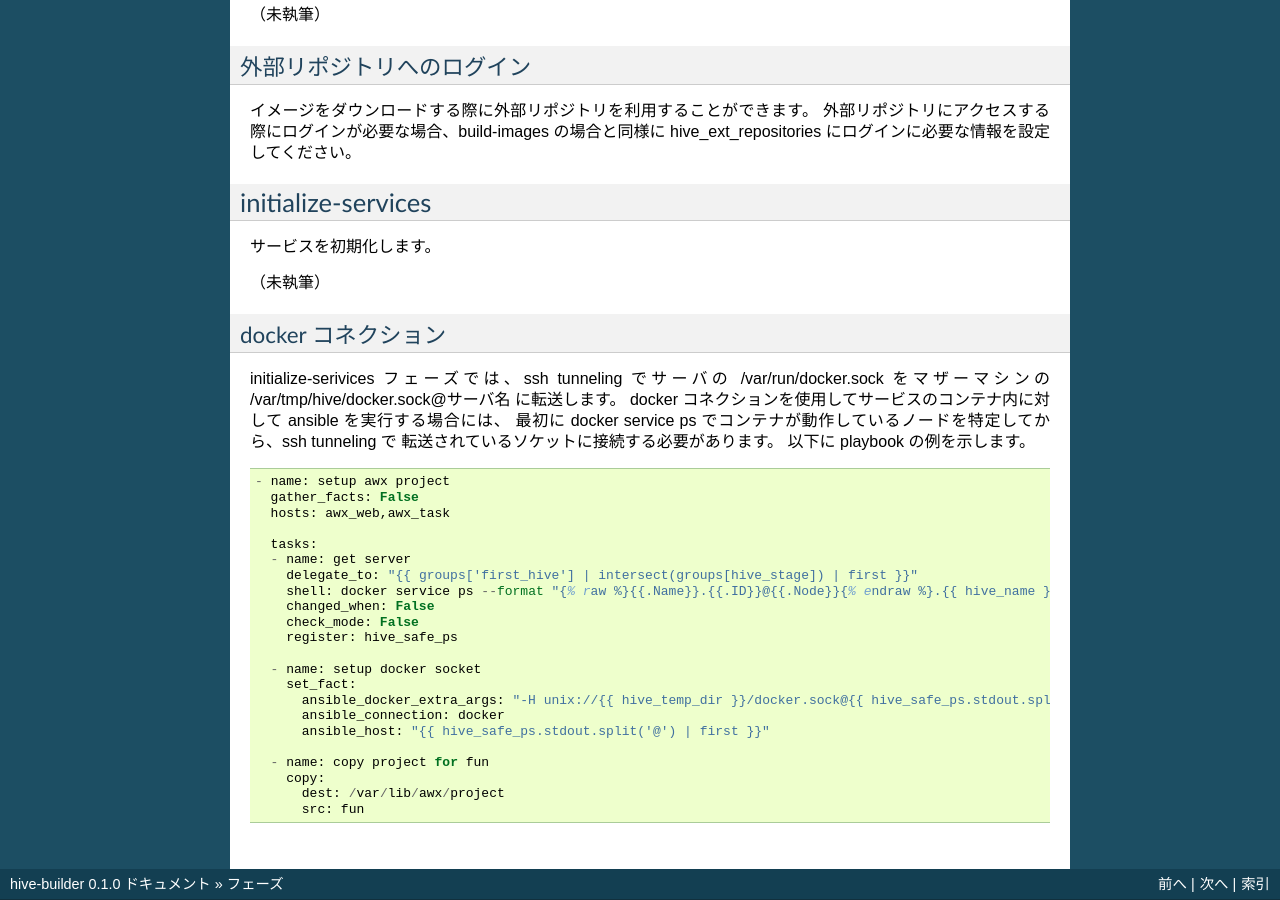
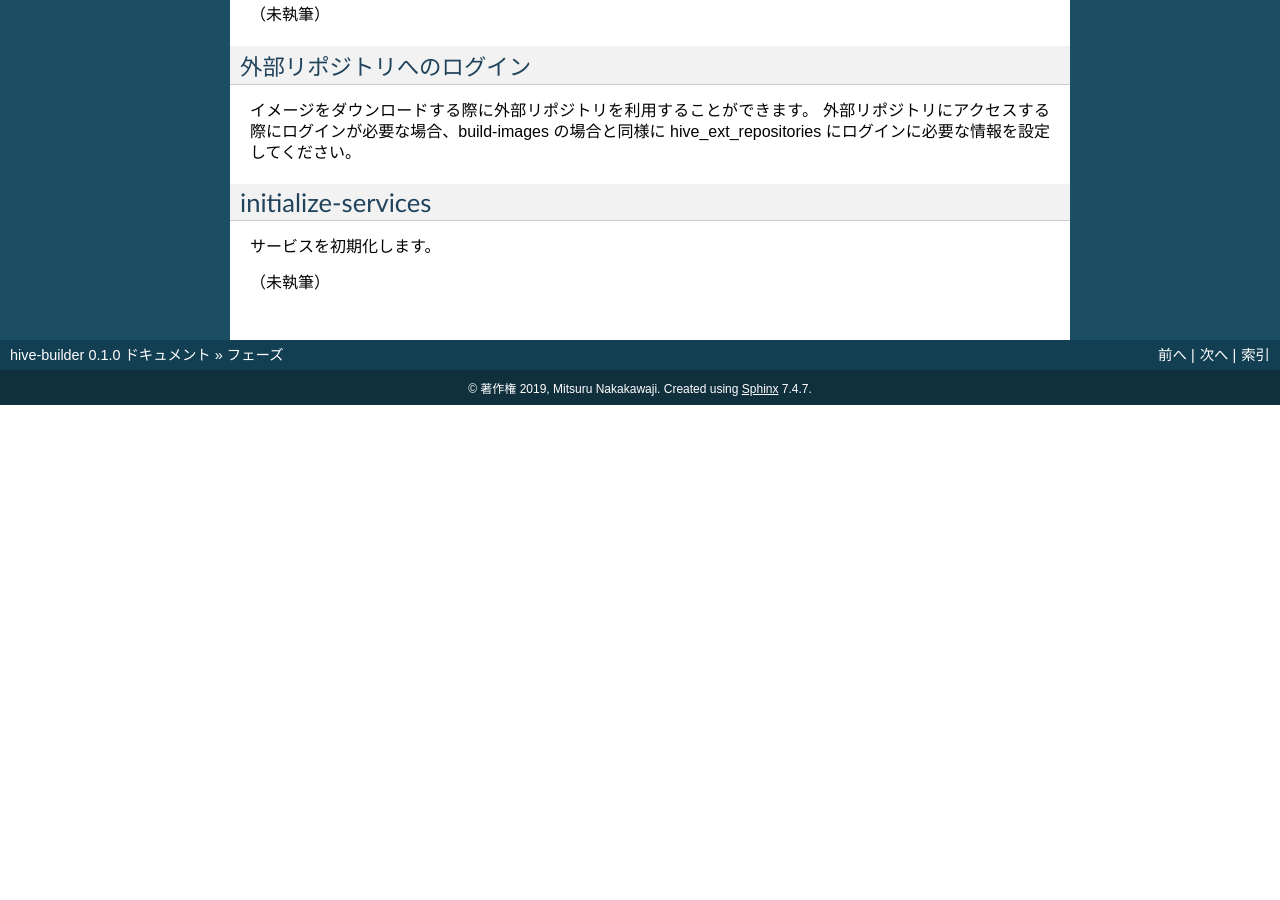
Before and after one commit to procube-open/hive-builder, a Sphinx documentation site: the page built from docs/phases.rst, in a window 1280 px wide and 900 px high, scrolled down 7363 px. Built offline with Sphinx 7.4.7, drawn with Linux system fonts in a browser that asks for light colours; pages that are not in the unit, such as notebooks, are missing from menus; after the commit the page ends 7768 px from its top, so only the background shows below that.

```diff
--- a/docs/phases.rst
+++ b/docs/phases.rst
@@ -443,37 +443,3 @@ initialize-services
 サービスを初期化します。
 
 （未執筆）
-
-docker コネクション
---------------------
-initialize-serivices フェーズでは、ssh tunneling でサーバの /var/run/docker.sock
-をマザーマシンの /var/tmp/hive/docker.sock@サーバ名 に転送します。
-docker コネクションを使用してサービスのコンテナ内に対して ansible を実行する場合には、
-最初に docker service ps でコンテナが動作しているノードを特定してから、ssh tunneling で
-転送されているソケットに接続する必要があります。
-以下に playbook の例を示します。
-
-::
-
-    - name: setup awx project
-      gather_facts: False
-      hosts: awx_web,awx_task
-
-      tasks:
-      - name: get server
-        delegate_to: "{{ groups['first_hive'] | intersect(groups[hive_stage]) | first }}"
-        shell: docker service ps --format "{% raw %}{{.Name}}.{{.ID}}@{{.Node}}{% endraw %}.{{ hive_name }}" --filter desired-state=running --no-trunc {{ inventory_hostname }}
-        changed_when: False
-        check_mode: False
-        register: hive_safe_ps
-
-      - name: setup docker socket
-        set_fact:
-          ansible_docker_extra_args: "-H unix://{{ hive_temp_dir }}/docker.sock@{{ hive_safe_ps.stdout.split('@') | last }}"
-          ansible_connection: docker
-          ansible_host: "{{ hive_safe_ps.stdout.split('@') | first }}"
-
-      - name: copy project for fun
-        copy:
-          dest: /var/lib/awx/project
-          src: fun
```
Also changed, not shown: docs/install.rst (+14 -3 lines), docs/proxy.rst (+27 -2 lines), 4 other files.
